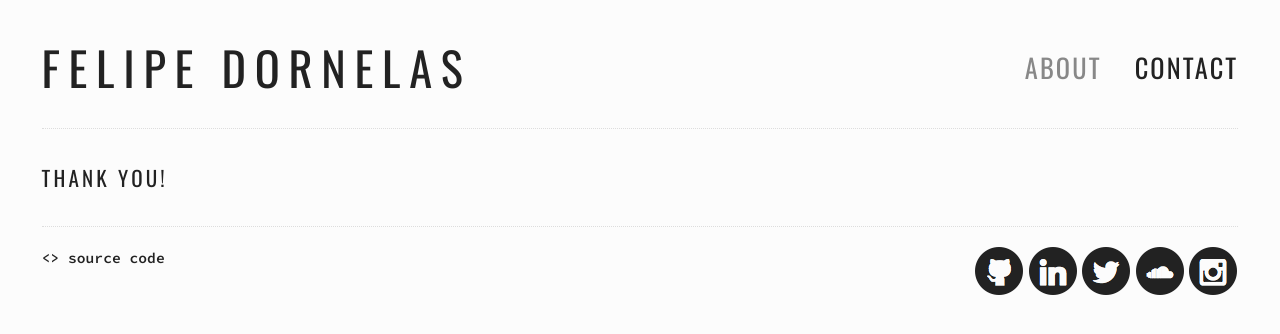
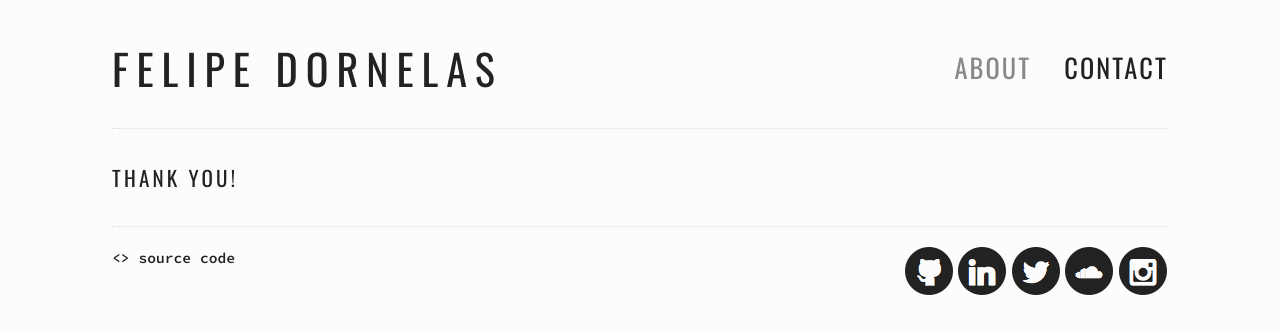
Before and after one commit to felipead/felipead.github.com, a Jekyll site: the page built from pages/thanks.html, in a window 1280 px wide. Shown: the top 334 px of the page. Built offline with Jekyll 4.4.1, drawn with Linux system fonts in a browser that asks for light colours.

Commit message:
Improving grid and font size

```diff
--- a/_sass/base/_grid-settings.scss
+++ b/_sass/base/_grid-settings.scss
@@ -2,7 +2,7 @@
 
 $column: 90px;
 $gutter: 50px;
-$max-width: em(1088);
+$max-width: em(960);
 
 $grid-columns: 12;
 $half-grid-columns: 6;
--- a/_sass/base/_variables.scss
+++ b/_sass/base/_variables.scss
@@ -18,7 +18,7 @@ $form-font-weight: 400;
 $heading-font-size: 1.2em;
 $heading-font-weight: 400;
 $heading-letter-spacing: 0.15em;
-$logo-font-size: 2.2em;
+$logo-font-size: 2.0em;
 $logo-font-weight: 400;
 $logo-letter-spacing: 0.125em;
 $menu-font-size: 1.5em;
```
